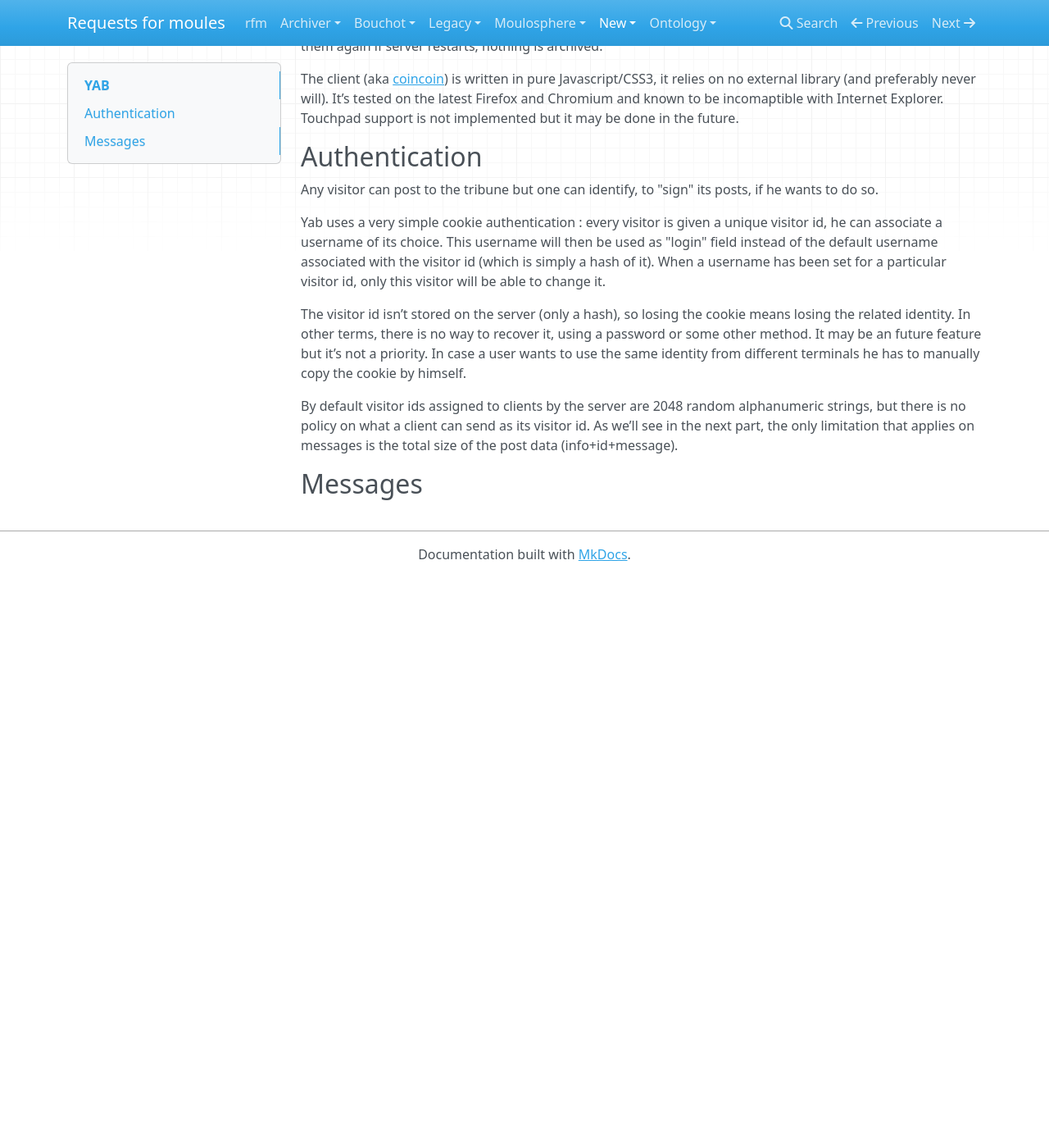
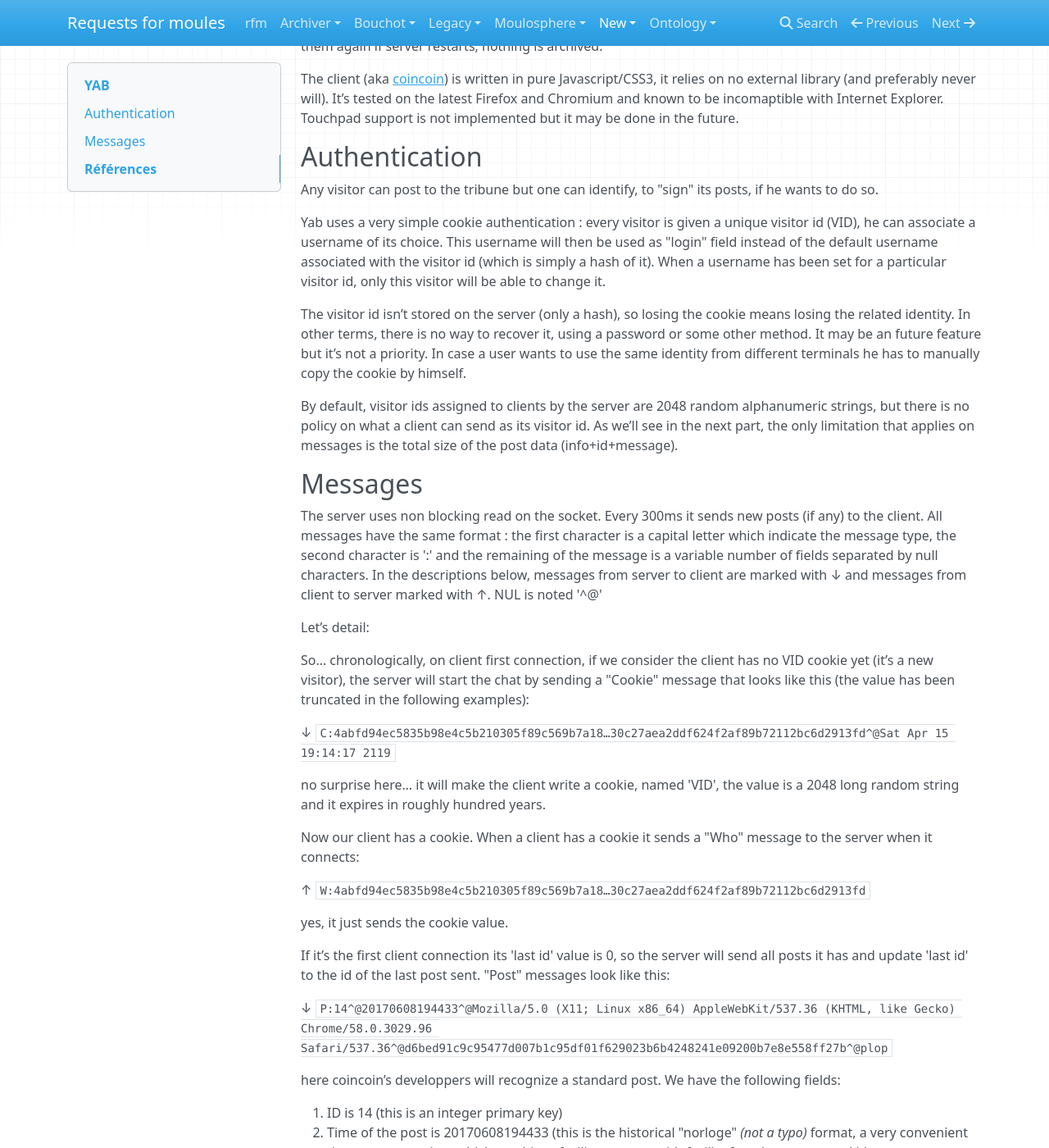
Before and after one commit to devnewton/rfm, an MkDocs documentation site: the page built from docs/new/yab.md, in a window 1280 px wide and 1400 px high, scrolled down 450 px. Shown: the whole window at 82% size. Built offline with MkDocs 1.6.1, drawn with Linux system fonts in a browser that asks for light colours; nearby versions of some CDN libraries; before the commit the page ends 1154 px from its top, so only the background shows below that; some of the changed text lies outside the part shown.

Commit message:
Create yab.md

```diff
--- a/docs/new/yab.md
+++ b/docs/new/yab.md
@@ -20,10 +20,51 @@ The client (aka [coincoin](../ontology/coincoin.md)) is written in pure Javascri
 
 Any visitor can post to the tribune but one can identify, to "sign" its posts, if he wants to do so.
 
-Yab uses a very simple cookie authentication : every visitor is given a unique visitor id, he can associate a username of its choice. This username will then be used as "login" field instead of the default username associated with the visitor id (which is simply a hash of it). When a username has been set for a particular visitor id, only this visitor will be able to change it.
+Yab uses a very simple cookie authentication : every visitor is given a unique visitor id (VID), he can associate a username of its choice. This username will then be used as "login" field instead of the default username associated with the visitor id (which is simply a hash of it). When a username has been set for a particular visitor id, only this visitor will be able to change it.
 
 The visitor id isn’t stored on the server (only a hash), so losing the cookie means losing the related identity. In other terms, there is no way to recover it, using a password or some other method. It may be an future feature but it’s not a priority. In case a user wants to use the same identity from different terminals he has to manually copy the cookie by himself.
 
-By default visitor ids assigned to clients by the server are 2048 random alphanumeric strings, but there is no policy on what a client can send as its visitor id. As we’ll see in the next part, the only limitation that applies on messages is the total size of the post data (info+id+message).
+By default, visitor ids assigned to clients by the server are 2048 random alphanumeric strings, but there is no policy on what a client can send as its visitor id. As we’ll see in the next part, the only limitation that applies on messages is the total size of the post data (info+id+message).
 
 ## Messages
+
+The server uses non blocking read on the socket. Every 300ms it sends new posts (if any) to the client. All messages have the same format : the first character is a capital letter which indicate the message type, the second character is ':' and the remaining of the message is a variable number of fields separated by null characters. In the descriptions below, messages from server to client are marked with ↓ and messages from client to server marked with ↑. NUL is noted '^@'
+
+Let’s detail:
+
+So… chronologically, on client first connection, if we consider the client has no VID cookie yet (it’s a new visitor), the server will start the chat by sending a "Cookie" message that looks like this (the value has been truncated in the following examples):
+
+↓    `C:4abfd94ec5835b98e4c5b210305f89c569b7a18…30c27aea2ddf624f2af89b72112bc6d2913fd^@Sat Apr 15 19:14:17 2119`
+
+no surprise here… it will make the client write a cookie, named 'VID', the value is a 2048 long random string and it expires in roughly hundred years.
+
+Now our client has a cookie. When a client has a cookie it sends a "Who" message to the server when it connects:
+
+↑    `W:4abfd94ec5835b98e4c5b210305f89c569b7a18…30c27aea2ddf624f2af89b72112bc6d2913fd`
+
+yes, it just sends the cookie value.
+
+If it’s the first client connection its 'last id' value is 0, so the server will send all posts it has and update 'last id' to the id of the last post sent. "Post" messages look like this:
+
+↓    `P:14^@20170608194433^@Mozilla/5.0 (X11; Linux x86_64) AppleWebKit/537.36 (KHTML, like Gecko) Chrome/58.0.3029.96 Safari/537.36^@d6bed91c9c95477d007b1c95df01f629023b6b4248241e09200b7e8e558ff27b^@plop`
+
+here coincoin’s developpers will recognize a standard post. We have the following fields:
+
+ 1. ID is 14 (this is an integer primary key)
+ 2. Time of the post is 20170608194433 (this is the historical "norloge" _(not a typo)_ format, a very convenient time representation, which combines facility to parse with facility for a human to read it)
+ 3. Commonly referred as "info", it’s by tradition filled with the [UA string](https://en.wikipedia.org/wiki/User_agent) of the client
+ 4. The "login" field. Here we can see this post was sent by an anonymous visitor because it’s a hash (registred usernames may not be longer than 32 characters…). If the post would have been posted by an authenticated user we would find its username in this field.
+ 5. The actual message
+
+ When a client sends a post it sends this kind of message, the "New" message:
+
+ ↑    `N:Mozilla/5.0 (X11; Linux x86_64) AppleWebKit/537.36 (KHTML, like Gecko) Chrome/58.0.3029.96 Safari/537.36^@4abfd94ec5835b98e4c5b210305f89c569b7a18…30c27aea2ddf624f2af89b72112bc6d2913fd^@Coucou`
+
+Of course the server would immediatly send back a "Post" message again with this post it just received, as it’s new (the post id is higher than last id).
+
+There are other kind of messages but those are the core ones.
+
+# Références
+
+    Horloge '(@[0-9]{1,16})'
+    User    '(@[A-zÀ-ÿ][A-zÀ-ÿ0-9_-]{1,32})'
```
